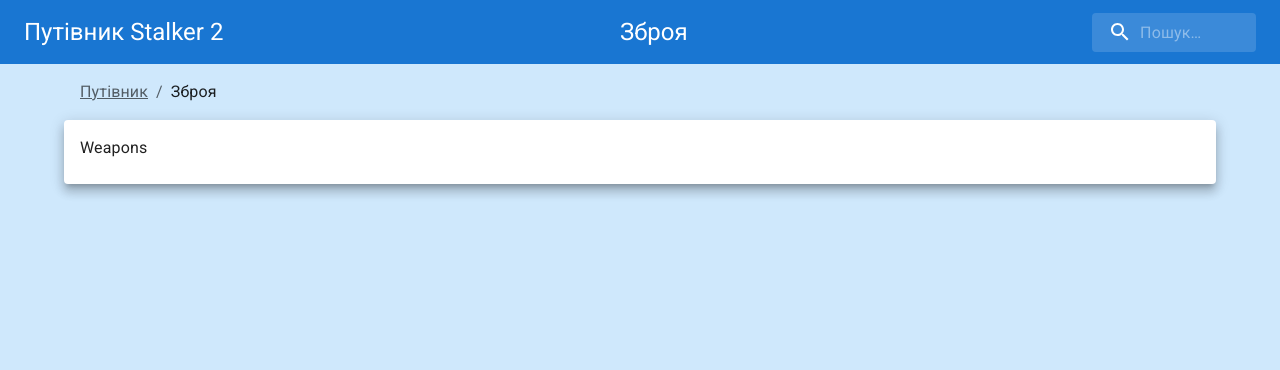
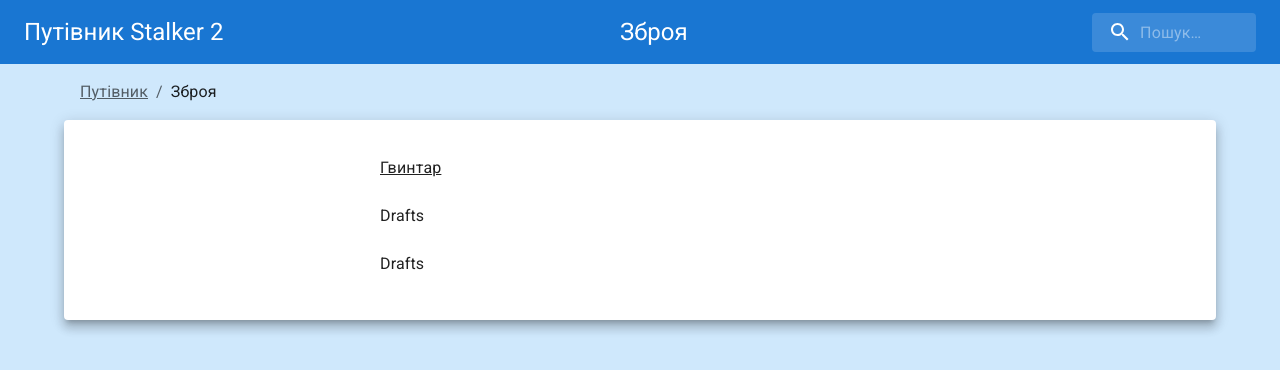
Before and after one commit to ihorvyshniakov/stalker-portal, a React (Vite) app: page /weapons in a window 1280 px wide. Shown: the top 370 px of the page. Built offline with nearby package versions, Linux system fonts and the light colour scheme.

Commit message:
added page Weapons with list

```diff
--- a/src/components/Content.jsx
+++ b/src/components/Content.jsx
@@ -16,7 +16,11 @@
 				<Path />
 				<Card raised>
 					<CardContent>
-						<Grid container spacing={2}>
+						<Grid
+							container
+							spacing={2}
+							sx={{ justifyContent: 'center' }}
+						>
 							<Routes>
 								<Route index element={<Home />} />
 								<Route path="weapons" element={<Weapons />} />
--- a/src/components/Weapons.jsx
+++ b/src/components/Weapons.jsx
@@ -1,5 +1,32 @@
+import { List, ListItem, ListItemButton, ListItemText } from '@mui/material'
+import Grid from '@mui/material/Grid2'
+import { Link } from 'react-router'
+import weaponInfo from '../data/weapons/vintar'
+
 const Weapons = () => {
-	return <div>Weapons</div>
+	return (
+		<Grid size={6}>
+			<List>
+				<ListItem disablePadding>
+					<Link to={weaponInfo.url} style={{ width: '100%' }}>
+						<ListItemButton>
+							<ListItemText primary={weaponInfo.name} />
+						</ListItemButton>
+					</Link>
+				</ListItem>
+				<ListItem disablePadding>
+					<ListItemButton>
+						<ListItemText primary="Drafts" />
+					</ListItemButton>
+				</ListItem>
+				<ListItem disablePadding>
+					<ListItemButton>
+						<ListItemText primary="Drafts" />
+					</ListItemButton>
+				</ListItem>
+			</List>
+		</Grid>
+	)
 }
 
 export default Weapons
--- a/src/data/weapons/vintar.js
+++ b/src/data/weapons/vintar.js
@@ -1,5 +1,6 @@
 export default {
 	name: 'Гвинтар',
+	url: '/weapons/vintar',
 	info: [
 		{
 			statName: 'Тип',
```
